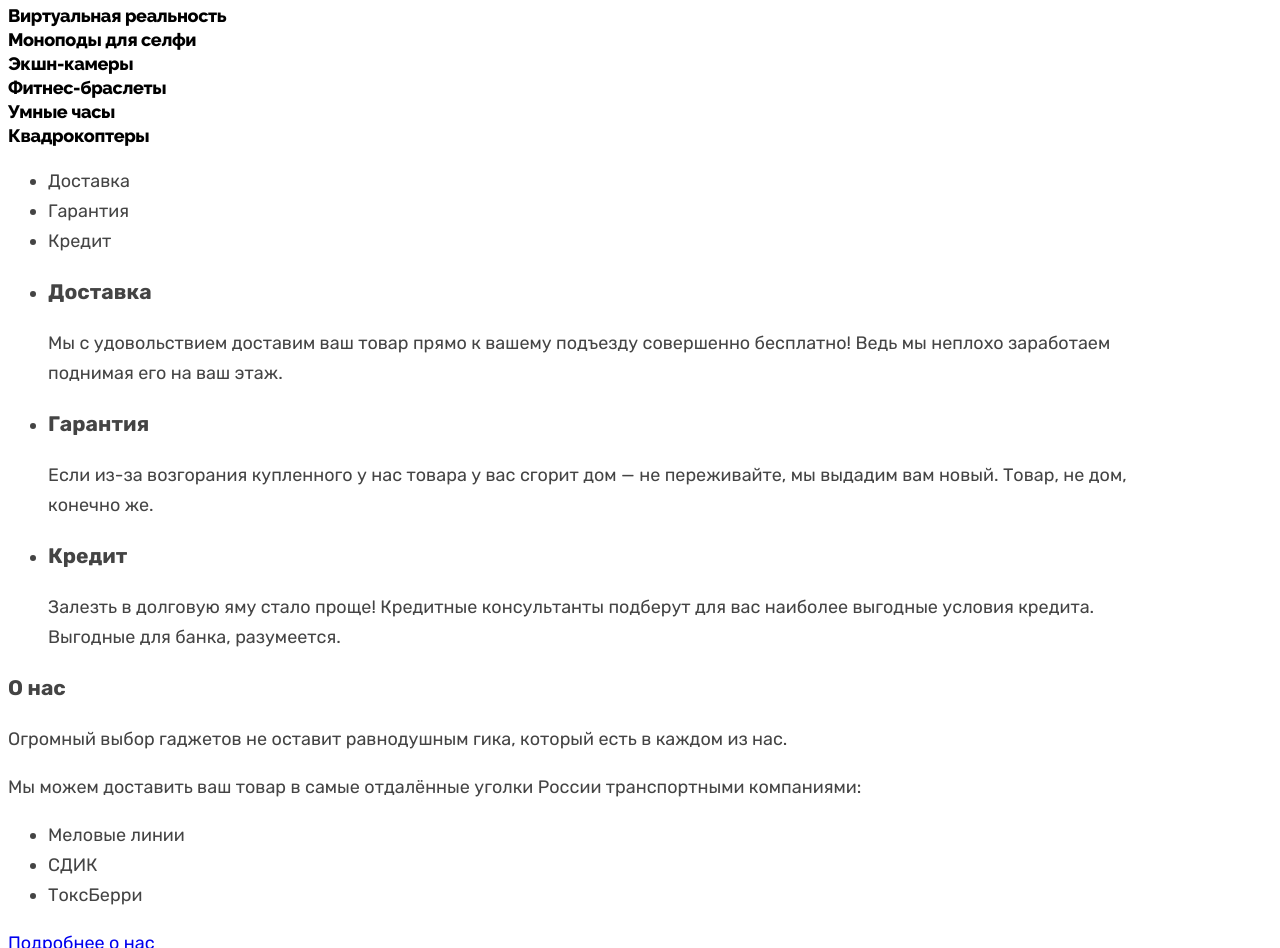
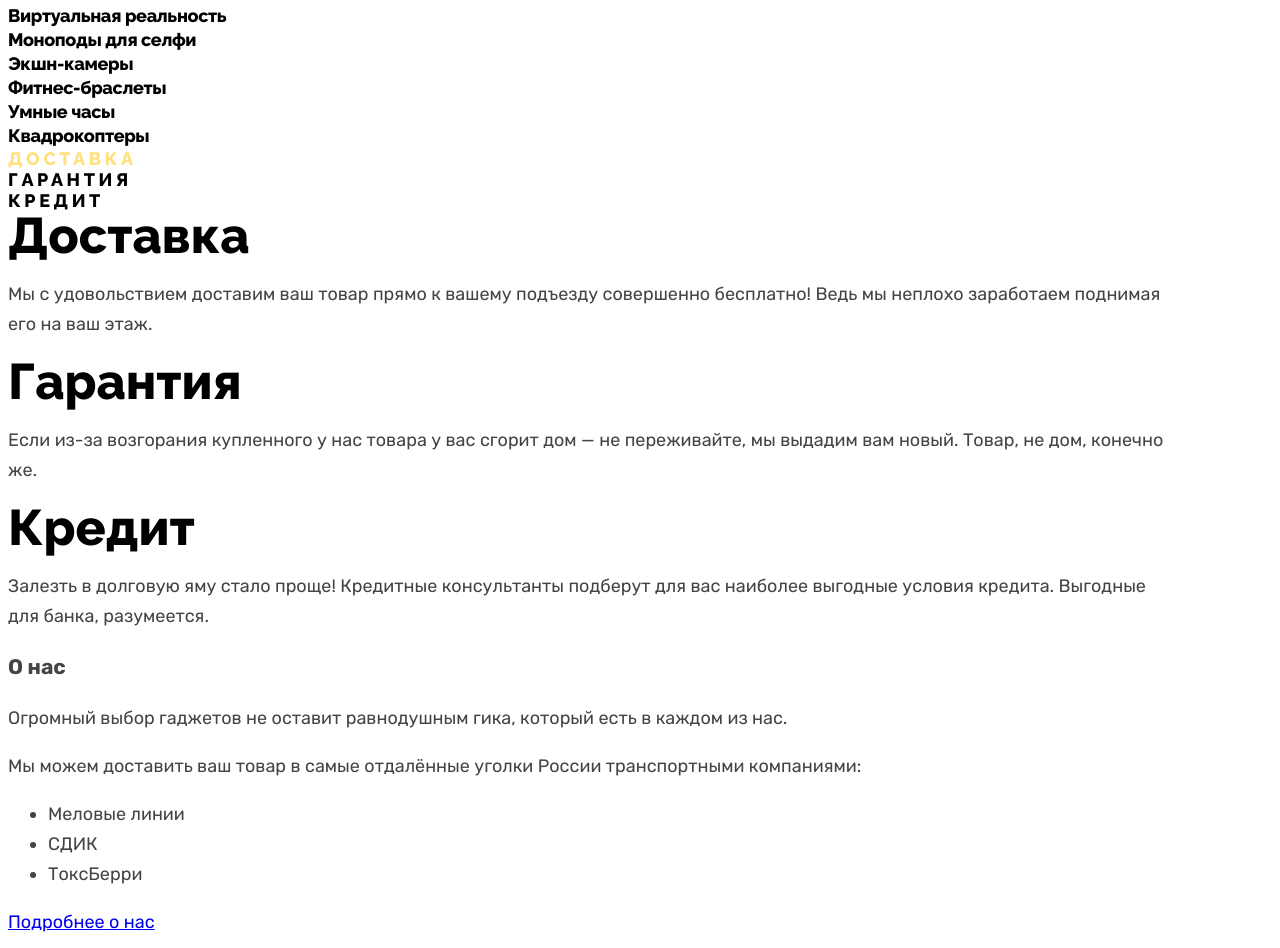
Before and after one commit to RedShucov/device-32, a website: page src/index.html in a window 1280 px wide. Shown: the part 2932-3880 px from the top of the page. Drawn offline with nearby package versions, Linux system fonts and the light colour scheme; files that its build step writes are made by us from their sources.

Commit message:
SCSS: services: добавляет базовую стилизацию текста для блока предоставляемых сервисов услуг компании

```diff
--- a/src/index.html
+++ b/src/index.html
@@ -192,7 +192,7 @@
       <h2 class="visually-hidden">Наши сервисы услуг.</h2>
 
       <ul class="services__controls">
-        <li class="services__controls-item">
+        <li class="services__controls-item services__controls-item--active">
           Доставка
         </li>
         <li class="services__controls-item">
@@ -205,17 +205,17 @@
 
       <ul class="services__slider">
         <li class="services__slide">
-          <h3 class="services__title">Доставка</h3>
+          <h3 class="page-title services__title">Доставка</h3>
           <p class="services__description">Мы с удовольствием доставим ваш товар прямо к вашему подъезду совершенно
             бесплатно! Ведь мы неплохо заработаем поднимая его на ваш этаж.</p>
         </li>
         <li class="services__slide">
-          <h3 class="services__title">Гарантия</h3>
+          <h3 class="page-title services__title">Гарантия</h3>
           <p class="services__description">Если из-за возгорания купленного у нас товара у вас сгорит дом — не
             переживайте, мы выдадим вам новый. Товар, не дом, конечно же.</p>
         </li>
         <li class="services__slide">
-          <h3 class="services__title">Кредит</h3>
+          <h3 class="page-title services__title">Кредит</h3>
           <p class="services__description">Залезть в долговую яму стало проще! Кредитные консультанты подберут для вас
             наиболее выгодные условия кредита. Выгодные для банка, разумеется.</p>
         </li>
--- /dev/null
+++ b/src/scss/blocks/services.scss
@@ -0,0 +1,22 @@
+.services__controls {
+  margin: 0;
+  padding: 0;
+
+  list-style: none;
+  line-height: 21px;
+  font-family: "Raleway", "Arial", sans-serif;
+  color: var(--black);
+  text-transform: uppercase;
+  letter-spacing: 0.2em;
+}
+
+.services__controls-item--active {
+  color: var(--yellow);
+}
+
+.services__slider {
+  margin: 0;
+  padding: 0;
+
+  list-style: none;
+}
--- a/src/scss/style.scss
+++ b/src/scss/style.scss
@@ -22,6 +22,8 @@
 
 @import "blocks/categories.scss";
 
+@import "blocks/services.scss";
+
 // other
 
 @import "visually-hidden.scss";
```
Also changed, not shown: project/index.html (+4 -4 lines), project/css/style.css, project/css/style.min.css.
